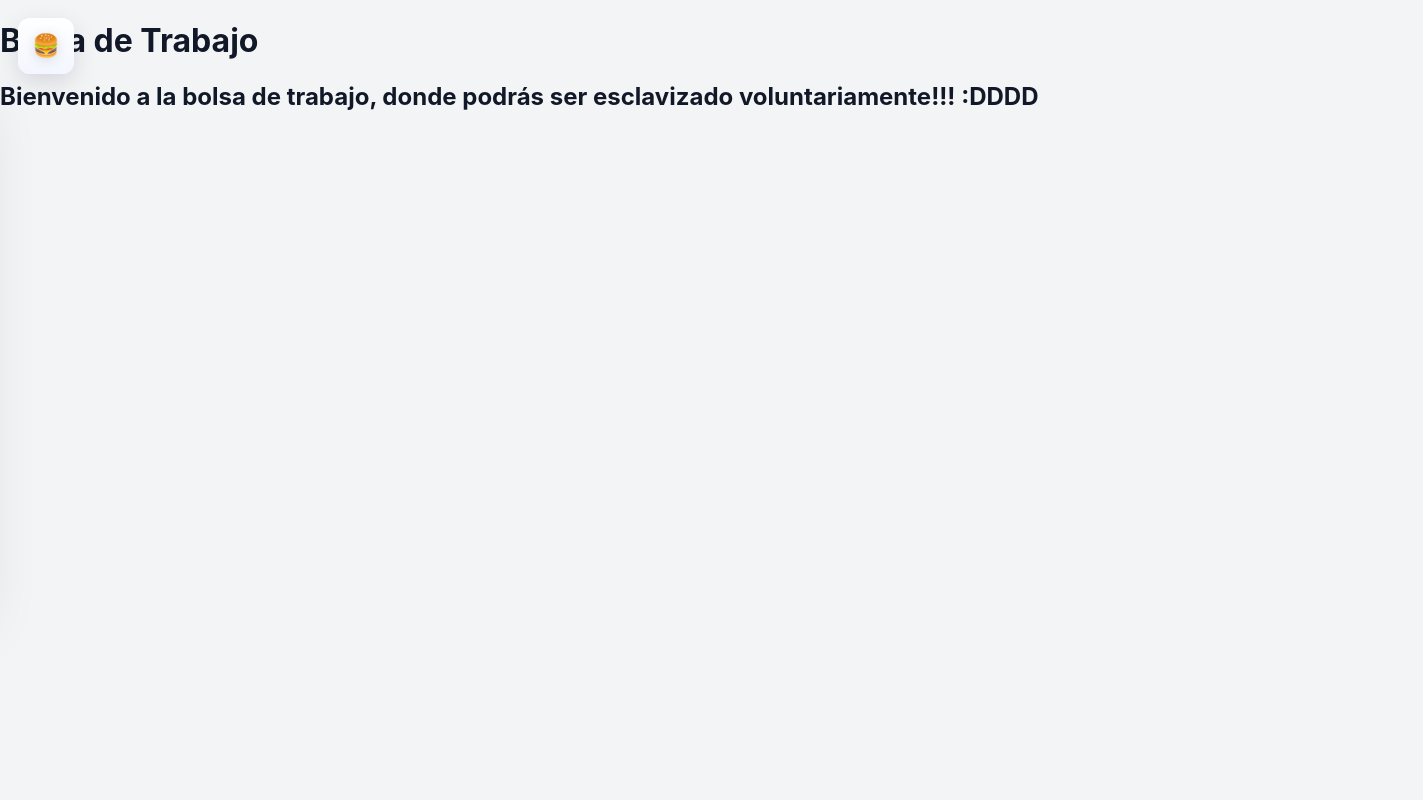
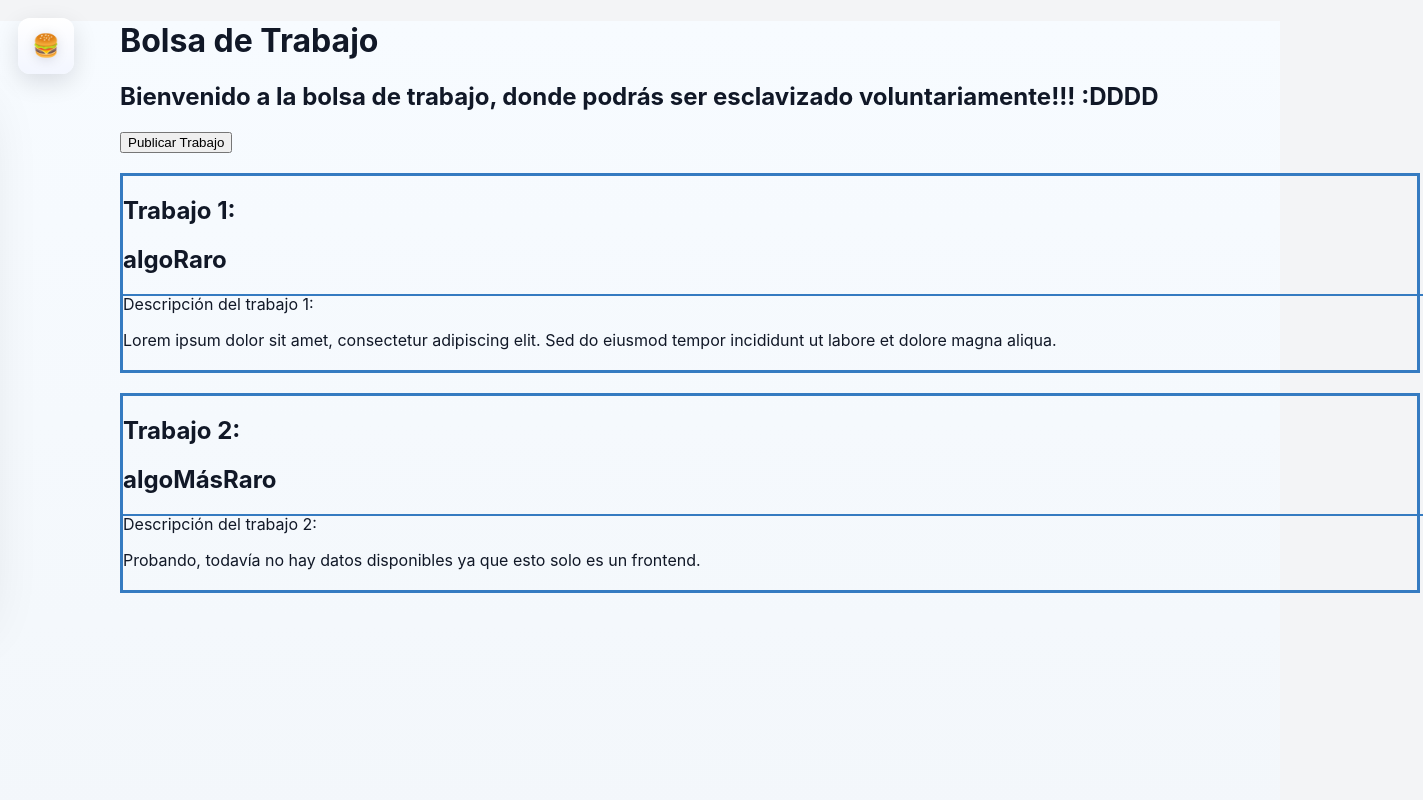
Before and after one commit to afdl59/SistemasWeb, a React (Vite) app in the folder frontend/: page /bolsaTrabajo in a window 1280 px wide. Shown: the top 800 px of the page, 1423 px wide, since content can reach past the window. Built offline with nearby package versions, Linux system fonts and the light colour scheme.

Commit message:
actualización bolsa de trabajo

```diff
--- a/frontend/src/views/BolsaTrabajo.css
+++ b/frontend/src/views/BolsaTrabajo.css
@@ -1,3 +1,23 @@
 .bolsaTrabajo-page{ min-height:100vh; background:linear-gradient(180deg,#f7fbff,#f3f7fb); position:relative }
-.bolsaTrabajo-blank{ width:100%; height:80vh; display:flex; align-items:center; justify-content:center }
-.bolsaTrabajo-blank h1{ color:#0b3b66 }
+.bolsaTrabajo-blank{ width:100%; margin-left: 120px;}
+.marcoDeTrabajo {
+  margin-top: 20px;
+  margin-bottom: 20px;
+  width: 1300px;
+  height: 200px;
+  border: 3px solid rgb(53, 123, 193);
+
+}
+.linea {
+  border: none;
+  height: 2px;
+  background-color: rgb(53, 123, 193);
+  width: 1300px;
+  margin: 20px 0;
+}
+.botonBolsa {
+  background-color: rgb(53, 123, 193);
+  color: white;
+  position: right;
+  padding: 10px 20px;
+}
--- a/frontend/src/views/BolsaTrabajo.jsx
+++ b/frontend/src/views/BolsaTrabajo.jsx
@@ -1,17 +1,33 @@
 import React from 'react'
 import SideMenu from '../components/SideMenu'
-
+import './BolsaTrabajo.css'
 
 
 export default function BolsaTrabajo() {
   return(
-        <div className="BolsaTrabajo-page">
+        <div className="bolsaTrabajo-page">
 
           <SideMenu />
 
-          <div className="BolsaTrabajo-blank">
+          <div className="bolsaTrabajo-blank">
               <h1>Bolsa de Trabajo</h1>
               <h2>Bienvenido a la bolsa de trabajo, donde podrás ser esclavizado voluntariamente!!! :DDDD</h2>
+              <button>Publicar Trabajo</button>
+
+              <div className="marcoDeTrabajo">
+                <h2>Trabajo 1: </h2><h2>algoRaro</h2>
+                <div className="linea">
+                  <p>Descripción del trabajo 1:</p><p> Lorem ipsum dolor sit amet, consectetur adipiscing elit. Sed do eiusmod tempor incididunt ut labore et dolore magna aliqua.</p>
+                </div>
+              </div>
+
+              <div className="marcoDeTrabajo">
+                <h2>Trabajo 2: </h2><h2>algoMásRaro</h2>
+                <div className="linea">
+                  <p>Descripción del trabajo 2: </p><p> Probando, todavía no hay datos disponibles ya que esto solo es un frontend.</p>
+                </div>
+              </div>
+
           </div>
 
         </div>
```
